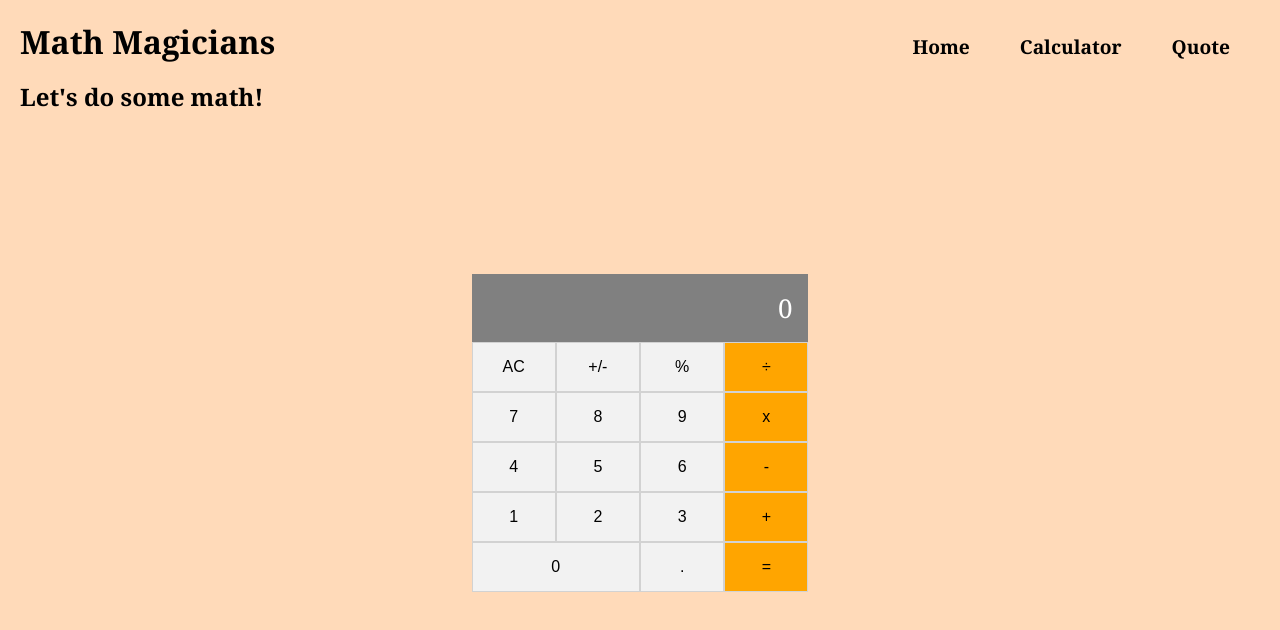
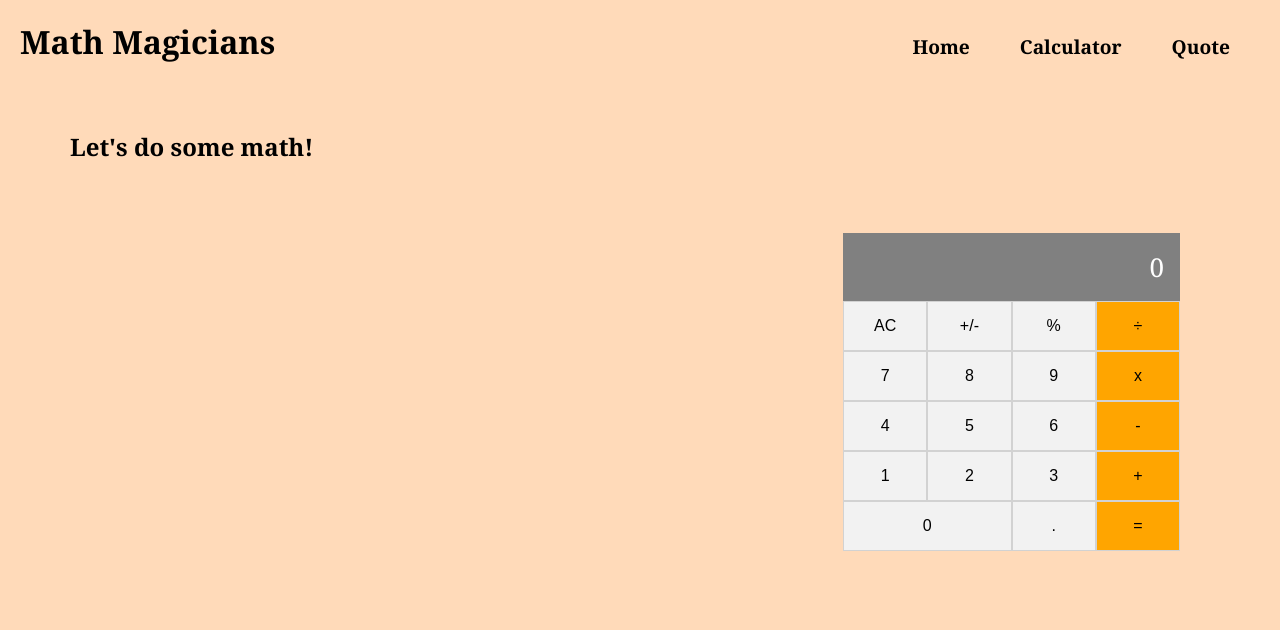
Before and after one commit to TechnoAndy/math-magicians, a React (Create React App) app: page /calculator in a window 1280 px wide. Shown: the top 630 px of the page. Built offline with nearby package versions, Linux system fonts and the light colour scheme.

Commit message:
Final styling

```diff
--- a/src/index.css
+++ b/src/index.css
@@ -12,9 +12,10 @@ body {
 
 .App {
   display: flex;
-  min-height: 100vh;
+  min-height: 50vh;
   align-items: center;
-  justify-content: center;
+  justify-content: end;
+  padding-right: 100px;
   padding-bottom: 200px;
 }
 
@@ -66,14 +67,17 @@ body {
   background-color: #d2d2d2;
 }
 
-.Heading,
-.Heading-1 {
+.Heading {
   padding: 20px 20px;
 }
 
-.Heading-2 {
+.Heading-1 {
+  padding: 70px;
+}
+
+/* .Heading-2 {
  padding-right: 100px;
-}
+} */
 
 .nav-links {
   display: flex;
```
